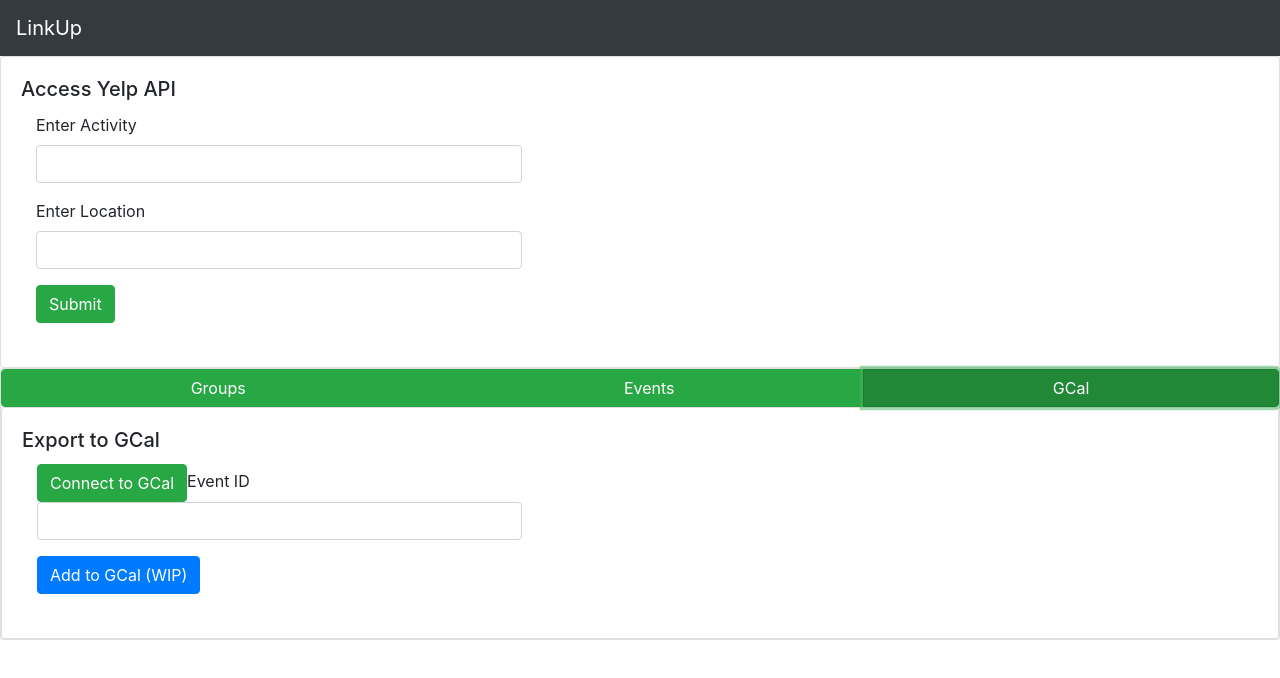
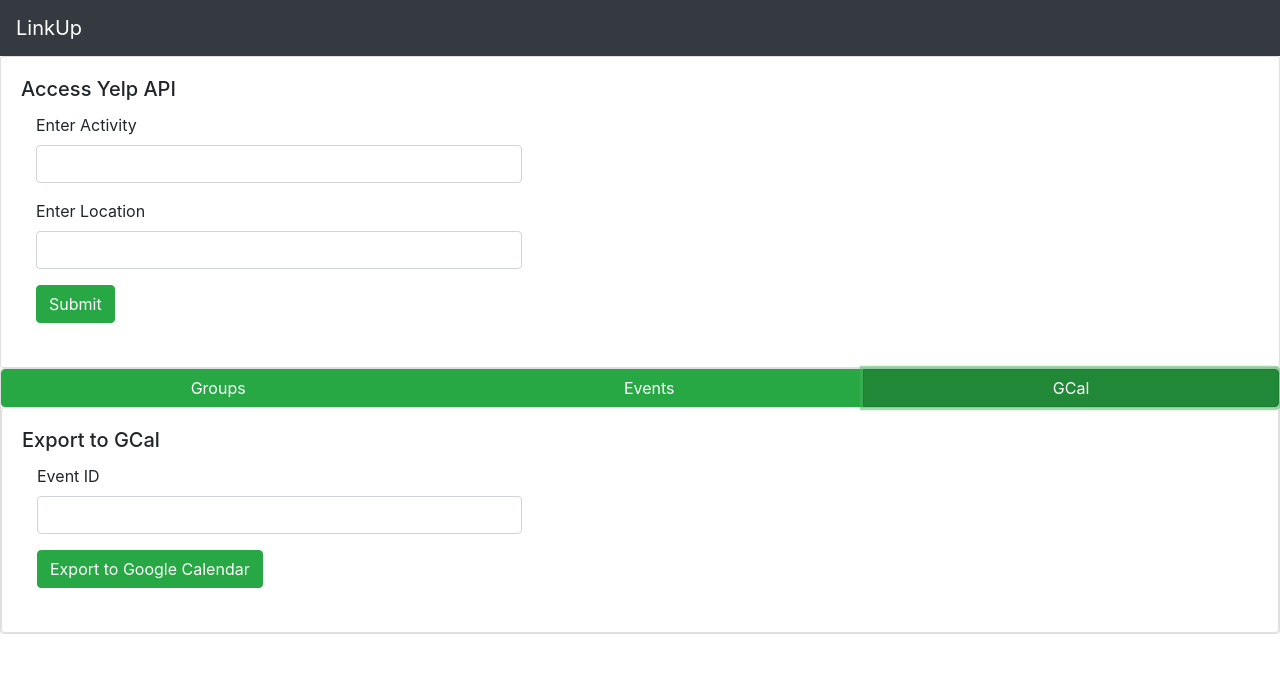
Before and after one commit to joepasquale/497s-team-e, a React (Create React App) app in the folder linkup-ui/: page / in a window 1280 px wide. Both pictures are taken after a click on the button "GCal". Shown: the top 678 px of the page. Built offline with nearby package versions, Linux system fonts and the light colour scheme.

Commit message:
nevermind no it wasn't

```diff
--- a/linkup-ui/src/Pages/GoogleCal.jsx
+++ b/linkup-ui/src/Pages/GoogleCal.jsx
@@ -54,20 +54,18 @@ export class HomePage extends React.Component {
           <Form>
             <Form.Group>
               <Col xs="5">
-                <Button
-                variant="success"
-                type="button"
-                onClick={e => this.handleSubmitEventExport(e)}>
-                  Connect to GCal
-                </Button>
                 <Form.Label>Event ID</Form.Label>
                 <Form.Control type="text" id="eventExportID" />
               </Col>
             </Form.Group>
 
             <Col>
-              <Button>
-                Add to GCal (WIP)
+              <Button
+                variant="success"
+                type="button"
+                onClick={e => this.handleSubmitEventExport(e)}
+              >
+                Export to Google Calendar
               </Button>
               <div>
                 <br />
```
Also changed, not shown: 2 other files (tests, documents, lock files or other folders).
